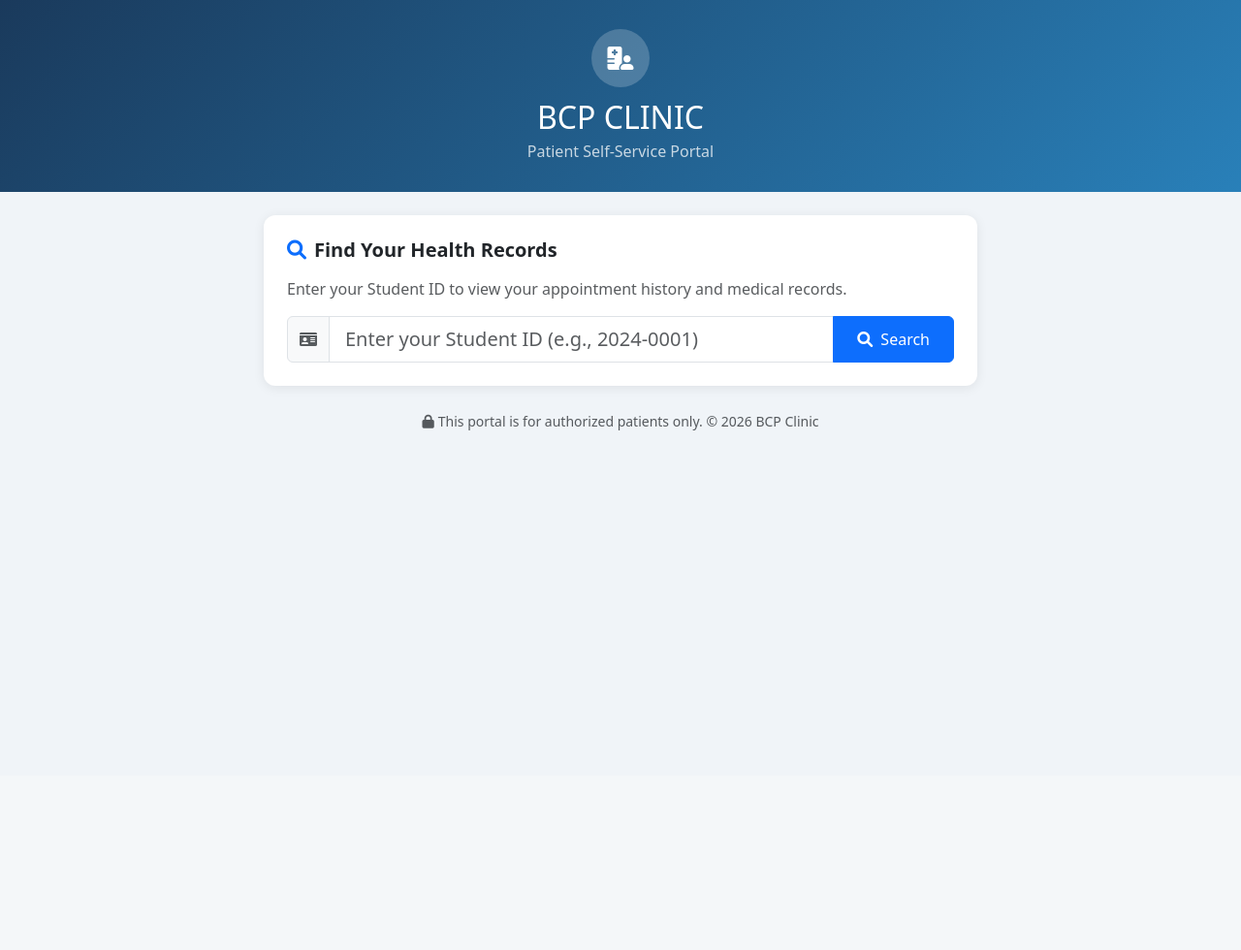
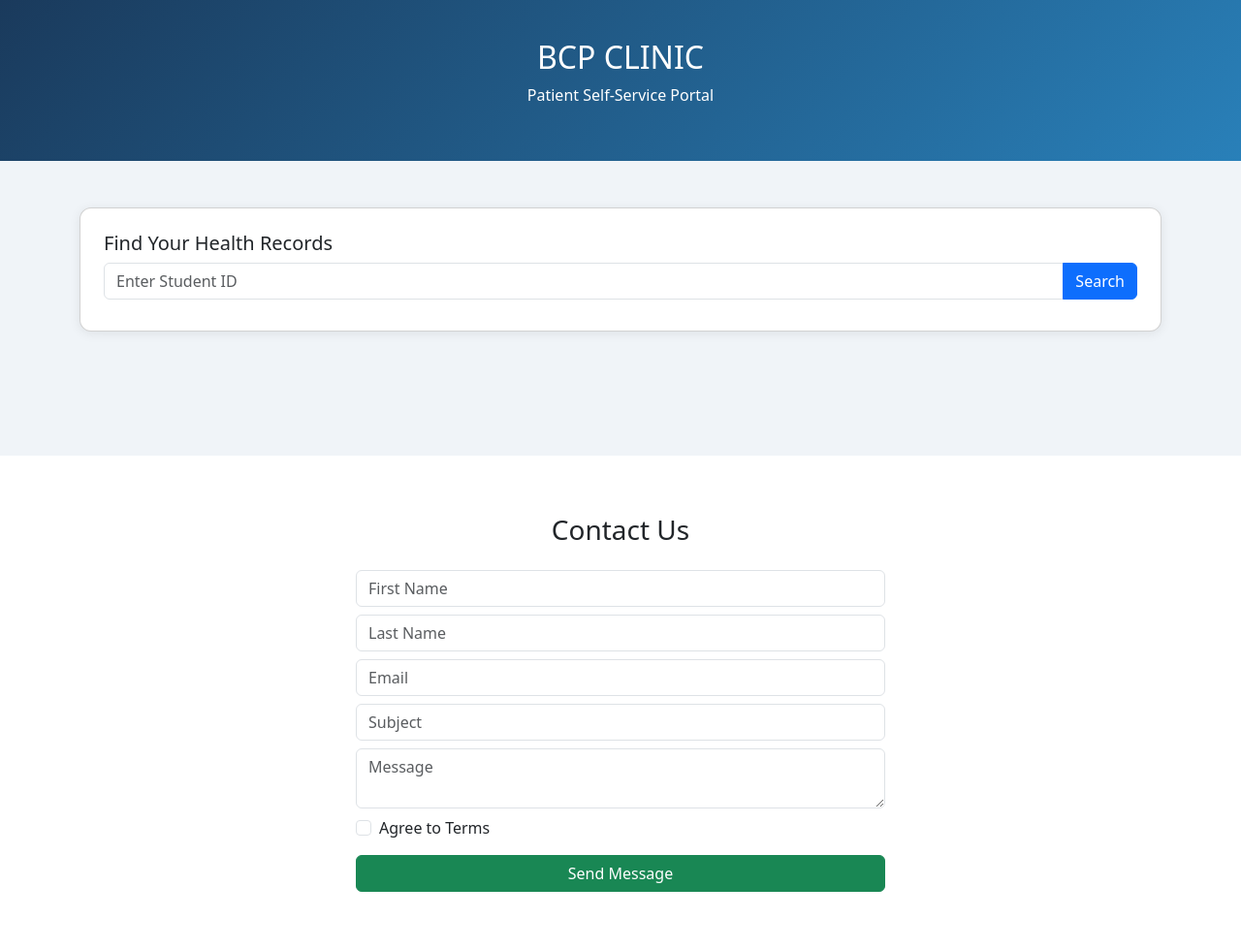
Before and after one commit to JasonD188/clinis, a PHP site: page /portal.php in a window 1280 px wide. Shown: the whole page at 97% size. Before the commit the page ends 444 px from the top, so only its background shows below. Run offline with PHP 8.4, Linux system fonts and the light colour scheme; some libraries are stand-ins or nearby versions.

Commit message:
Update All files

```diff
--- a/index.php
+++ b/index.php
@@ -382,7 +382,7 @@ if (isset($_GET['view_patient'])) {
     <link rel="stylesheet" href="https://cdnjs.cloudflare.com/ajax/libs/font-awesome/6.0.0/css/all.min.css">
     <style>
         :root {
-            --sidebar-bg: #1a3a5c;
+            --sidebar-bg: #1b3c15;
             --sidebar-hover: #2980b9;
             --primary: #2980b9;
             --accent: #27ae60;
@@ -587,7 +587,7 @@ if (isset($_GET['view_patient'])) {
                 <ul class="dropdown-menu dropdown-menu-end">
                     <li><span class="dropdown-item-text text-muted small"><?= ucfirst($_SESSION['role']) ?></span></li>
                     <li><hr class="dropdown-divider"></li>
-                    <li><a class="dropdown-item" href="?page=settings"><i class="fas fa-cog me-2"></i>Settings</a></li>
+
                     <li><a class="dropdown-item text-danger" href="logout.php"><i class="fas fa-sign-out-alt me-2"></i>Logout</a></li>
                 </ul>
             </div>
@@ -876,7 +876,7 @@ if (isset($_GET['view_patient'])) {
     <div class="card-body py-2">
         <form method="GET" class="d-flex gap-2">
             <input type="hidden" name="page" value="patients">
-            <input type="text" name="search" class="form-control" placeholder="Search by name or student ID..." value="<?= htmlspecialchars($search) ?>">
+            <input type="text" name="search" class="form-control" placeholder="Search by name or Patient_ID" value="<?= htmlspecialchars($search) ?>">
             <button type="submit" class="btn btn-primary px-3"><i class="fas fa-search"></i></button>
             <?php if ($search): ?><a href="?page=patients" class="btn btn-outline-secondary"><i class="fas fa-times"></i></a><?php endif; ?>
         </form>
--- a/inventory.print.php
+++ b/inventory.print.php
@@ -57,7 +57,6 @@ $itemData = $itemQuery->fetch_assoc();
 // =======================================
 $logQuery = $conn->query("SELECT action_date FROM inventory_logs WHERE inventory_id = $item_id ORDER BY action_date DESC LIMIT 1");
 $log = $logQuery->fetch_assoc();
-$action_date = $log['action_date'] ?? $itemData['created_at'];
 ?>
 
 <!DOCTYPE html>
--- a/portal.php
+++ b/portal.php
@@ -1,160 +1,193 @@
 <?php
 include 'db.php';
+
 $search = '';
 $patient = null;
 $records = null;
 $appointments = null;
 $error = '';
 
-if ($_SERVER['REQUEST_METHOD'] == 'POST' && isset($_POST['search_id'])) {
+
+
+if ($_SERVER['REQUEST_METHOD'] === 'POST' && isset($_POST['search_id'])) {
+
     $search = trim($_POST['student_id']);
+
     $stmt = $conn->prepare("SELECT * FROM patients WHERE student_id = ?");
     $stmt->bind_param("s", $search);
     $stmt->execute();
     $result = $stmt->get_result();
     $patient = $result->fetch_assoc();
-    if (!$patient) $error = "No patient found with Student ID: " . htmlspecialchars($search);
-    else {
-        $pid = $patient['id'];
-        $records = $conn->query("SELECT * FROM medical_records WHERE patient_id=$pid ORDER BY record_date DESC");
-        $appointments = $conn->query("SELECT * FROM appointments WHERE patient_id=$pid ORDER BY appointment_date DESC");
+
+    if (!$patient) {
+        $error = "No patient found with Student ID: " . htmlspecialchars($search);
+    } else {
+        $pid = (int)$patient['id'];
+
+        $records = $conn->query("
+            SELECT * FROM medical_records
+            WHERE patient_id = $pid
+            ORDER BY record_date DESC
+        ");
+
+        $appointments = $conn->query("
+            SELECT * FROM appointments
+            WHERE patient_id = $pid
+            ORDER BY appointment_date DESC
+        ");
     }
 }
 ?>
+
 <!DOCTYPE html>
 <html lang="en">
 <head>
 <meta charset="UTF-8">
 <meta name="viewport" content="width=device-width, initial-scale=1.0">
-    <title>BCP Clinic - Patient Portal</title>
+<title>BCP Clinic Portal</title>
 <link href="https://cdn.jsdelivr.net/npm/bootstrap@5.3.0/dist/css/bootstrap.min.css" rel="stylesheet">
-    <link rel="stylesheet" href="https://cdnjs.cloudflare.com/ajax/libs/font-awesome/6.0.0/css/all.min.css">
+<script type="text/javascript" src="https://cdn.jsdelivr.net/npm/emailjs-com@3.2.0/dist/email.min.js"></script>
 <style>
-        body { background: #f0f4f8; }
-        .portal-header { background: linear-gradient(135deg, #1a3a5c, #2980b9); color: white; padding: 30px 0; }
-        .card { border: none; border-radius: 12px; box-shadow: 0 2px 12px rgba(0,0,0,0.08); }
-        .vital-badge { display: inline-block; padding: 5px 12px; border-radius: 20px; font-size: 13px; font-weight: 600; margin: 3px; background: #f0f4f8; border: 1px solid #dee2e6; }
+body { background:#f0f4f8; }
+.header { background:linear-gradient(135deg,#1a3a5c,#2980b9); color:#fff; padding:40px 0; text-align:center; }
+.card { border-radius:12px; box-shadow:0 2px 12px rgba(0,0,0,0.08); margin-bottom:20px; }
+.vital-badge { padding:4px 10px; border-radius:20px; font-size:12px; margin:3px; background:#f0f4f8; border:1px solid #dee2e6; display:inline-block; }
+.contact-section { background:#ffffff; padding:60px 0; margin-top:60px; }
 </style>
 </head>
 <body>
-<div class="portal-header">
-    <div class="container text-center">
-        <div style="width:60px;height:60px;background:rgba(255,255,255,0.2);border-radius:50%;display:flex;align-items:center;justify-content:center;margin:0 auto 12px;font-size:24px;">
-            <i class="fas fa-hospital-user"></i>
-        </div>
-        <h2 class="mb-1">BCP CLINIC</h2>
-        <p class="mb-0 opacity-75">Patient Self-Service Portal</p>
-    </div>
+
+<div class="header">
+    <h2>BCP CLINIC</h2>
+    <p>Patient Self-Service Portal</p>
 </div>
 
-<div class="container py-4">
-    <div class="row justify-content-center">
-        <div class="col-md-8">
-            <div class="card mb-4">
-                <div class="card-body p-4">
-                    <h5 class="mb-3 fw-bold"><i class="fas fa-search me-2 text-primary"></i>Find Your Health Records</h5>
-                    <p class="text-muted mb-3">Enter your Student ID to view your appointment history and medical records.</p>
+<div class="container py-5">
+
+    <!-- SEARCH -->
+    <div class="card p-4">
+        <h5>Find Your Health Records</h5>
         <form method="POST">
-                        <div class="input-group">
-                            <span class="input-group-text bg-light"><i class="fas fa-id-card text-muted"></i></span>
-                            <input type="text" name="student_id" class="form-control form-control-lg" placeholder="Enter your Student ID (e.g., 2024-0001)" value="<?= htmlspecialchars($search) ?>" required>
-                            <button type="submit" name="search_id" class="btn btn-primary px-4"><i class="fas fa-search me-2"></i>Search</button>
+            <div class="input-group mb-2">
+                <input type="text" name="student_id" class="form-control" placeholder="Enter Student ID" required>
+                <button type="submit" name="search_id" class="btn btn-primary">Search</button>
             </div>
         </form>
-                    <?php if ($error): ?>
-                        <div class="alert alert-danger mt-3 mb-0"><i class="fas fa-exclamation-circle me-2"></i><?= $error ?></div>
+        <?php if($error): ?>
+            <div class="alert alert-danger"><?= $error ?></div>
         <?php endif; ?>
     </div>
+
+    <!-- PATIENT DATA -->
+    <?php if($patient): ?>
+    <div class="card p-4">
+        <h5><?= htmlspecialchars($patient['full_name']) ?></h5>
+        <p><strong>Student ID:</strong> <?= htmlspecialchars($patient['student_id']) ?></p>
+        <p><strong>Gender:</strong> <?= htmlspecialchars($patient['gender']) ?></p>
+        <p><strong>Blood Type:</strong> <?= htmlspecialchars($patient['blood_type']) ?></p>
     </div>
 
-            <?php if ($patient): ?>
-            <!-- Patient Info -->
-            <div class="card mb-3">
-                <div class="card-body p-4">
-                    <div class="d-flex align-items-center gap-3 mb-3">
-                        <div style="width:55px;height:55px;background:linear-gradient(135deg,#2980b9,#3498db);border-radius:50%;display:flex;align-items:center;justify-content:center;font-size:22px;color:white;font-weight:bold;">
-                            <?= strtoupper(substr($patient['full_name'],0,1)) ?>
-                        </div>
-                        <div>
-                            <h5 class="mb-0 fw-bold"><?= htmlspecialchars($patient['full_name']) ?></h5>
-                            <span class="badge bg-primary"><?= htmlspecialchars($patient['student_id']) ?></span>
-                        </div>
-                    </div>
-                    <div class="row g-2">
-                        <div class="col-md-4"><small class="text-muted d-block">Date of Birth</small><strong><?= $patient['dob'] ?: 'N/A' ?></strong></div>
-                        <div class="col-md-4"><small class="text-muted d-block">Gender</small><strong><?= $patient['gender'] ?: 'N/A' ?></strong></div>
-                        <div class="col-md-4"><small class="text-muted d-block">Blood Type</small><strong><?= $patient['blood_type'] ? "<span class='badge bg-danger'>{$patient['blood_type']}</span>" : 'N/A' ?></strong></div>
-                        <div class="col-md-6"><small class="text-muted d-block">Phone</small><strong><?= htmlspecialchars($patient['phone'] ?: 'N/A') ?></strong></div>
-                        <div class="col-md-6"><small class="text-muted d-block">Email</small><strong><?= htmlspecialchars($patient['email'] ?: 'N/A') ?></strong></div>
-                    </div>
-                    <?php if ($patient['emergency_name']): ?>
-                    <div class="alert alert-danger mt-3 mb-0 py-2">
-                        <small><strong><i class="fas fa-exclamation-triangle me-1"></i>Emergency Contact:</strong> <?= htmlspecialchars($patient['emergency_name']) ?> — <?= htmlspecialchars($patient['emergency_phone']) ?></small>
-                    </div>
-                    <?php endif; ?>
-                </div>
+    <!-- APPOINTMENTS -->
+    <div class="card p-4">
+        <h6>Appointments</h6>
+        <table class="table">
+            <tr><th>Date</th><th>Doctor</th><th>Status</th></tr>
+            <?php if($appointments->num_rows==0): ?>
+                <tr><td colspan="3">No appointments</td></tr>
+            <?php else: while($a=$appointments->fetch_assoc()): ?>
+                <tr>
+                    <td><?= htmlspecialchars($a['appointment_date']) ?></td>
+                    <td><?= htmlspecialchars($a['doctor_name']) ?></td>
+                    <td><?= htmlspecialchars($a['status']) ?></td>
+                </tr>
+            <?php endwhile; endif; ?>
+        </table>
     </div>
 
-            <!-- Appointments -->
-            <div class="card mb-3">
-                <div class="card-header bg-white py-3">
-                    <h6 class="mb-0 fw-bold"><i class="fas fa-calendar-check me-2 text-success"></i>Appointments</h6>
-                </div>
-                <div class="card-body p-0">
-                    <div class="table-responsive">
-                    <table class="table table-hover mb-0">
-                        <thead class="table-light"><tr><th>Date</th><th>Time</th><th>Type</th><th>Doctor</th><th>Status</th></tr></thead>
-                        <tbody>
-                        <?php if ($appointments->num_rows == 0): ?>
-                            <tr><td colspan="5" class="text-center py-3 text-muted">No appointments on record</td></tr>
-                        <?php else: while($r = $appointments->fetch_assoc()): $sc = $r['status']=='Scheduled'?'info':($r['status']=='Completed'?'success':'danger'); ?>
-                            <tr>
-                                <td><?= date('M d, Y', strtotime($r['appointment_date'])) ?></td>
-                                <td><?= date('h:i A', strtotime($r['appointment_time'])) ?></td>
-                                <td><?= $r['type'] ?></td>
-                                <td><?= htmlspecialchars($r['doctor_name']) ?></td>
-                                <td><span class="badge bg-<?= $sc ?>"><?= $r['status'] ?></span></td>
-                            </tr>
-                        <?php endwhile; endif; ?>
-                        </tbody>
-                    </table>
-                    </div>
-                </div>
-            </div>
-
-            <!-- Medical Records -->
-            <div class="card">
-                <div class="card-header bg-white py-3">
-                    <h6 class="mb-0 fw-bold"><i class="fas fa-file-medical me-2 text-primary"></i>Medical History</h6>
-                </div>
-                <div class="card-body">
-                <?php if ($records->num_rows == 0): ?>
-                    <p class="text-center text-muted py-2">No medical records found</p>
-                <?php else: while($r = $records->fetch_assoc()): ?>
-                    <div class="border rounded p-3 mb-3">
-                        <div class="fw-bold text-muted mb-2 small"><?= date('F d, Y \a\t h:i A', strtotime($r['record_date'])) ?></div>
-                        <div class="mb-2">
-                            <?php if($r['bp']): ?><span class="vital-badge"><i class="fas fa-heartbeat text-danger me-1"></i>BP: <?= $r['bp'] ?></span><?php endif; ?>
-                            <?php if($r['weight']): ?><span class="vital-badge"><i class="fas fa-weight text-info me-1"></i>Weight: <?= $r['weight'] ?> kg</span><?php endif; ?>
-                            <?php if($r['height']): ?><span class="vital-badge"><i class="fas fa-ruler text-success me-1"></i>Height: <?= $r['height'] ?> cm</span><?php endif; ?>
-                            <?php if($r['temperature']): ?><span class="vital-badge"><i class="fas fa-thermometer text-warning me-1"></i>Temp: <?= $r['temperature'] ?>°C</span><?php endif; ?>
-                        </div>
-                        <?php if($r['diagnosis']): ?><p class="mb-1"><strong>Diagnosis:</strong> <?= htmlspecialchars($r['diagnosis']) ?></p><?php endif; ?>
-                        <?php if($r['prescription']): ?><p class="mb-1"><strong>Prescription:</strong> <?= htmlspecialchars($r['prescription']) ?></p><?php endif; ?>
-                        <?php if($r['consultation_notes']): ?><p class="mb-0 text-muted"><small><?= htmlspecialchars($r['consultation_notes']) ?></small></p><?php endif; ?>
+    <!-- MEDICAL RECORDS -->
+    <div class="card p-4">
+        <h6>Medical History</h6>
+        <?php if($records->num_rows==0): ?>
+            <p>No records found</p>
+        <?php else: while($r=$records->fetch_assoc()): ?>
+            <div class="border p-3 mb-3 rounded">
+                <div><strong>Date:</strong> <?= htmlspecialchars($r['record_date']) ?></div>
+                <?php if($r['bp']): ?><span class="vital-badge">BP: <?= htmlspecialchars($r['bp']) ?></span><?php endif; ?>
+                <?php if($r['weight']): ?><span class="vital-badge">Weight: <?= htmlspecialchars($r['weight']) ?> kg</span><?php endif; ?>
+                <?php if($r['temperature']): ?><span class="vital-badge">Temp: <?= htmlspecialchars($r['temperature']) ?>°C</span><?php endif; ?>
+                <p><strong>Diagnosis:</strong> <?= htmlspecialchars($r['diagnosis']) ?></p>
+                <p><strong>Prescription:</strong> <?= htmlspecialchars($r['prescription']) ?></p>
             </div>
         <?php endwhile; endif; ?>
     </div>
-            </div>
     <?php endif; ?>
 
-            <div class="text-center mt-4 text-muted">
-                <small><i class="fas fa-lock me-1"></i>This portal is for authorized patients only. &copy; <?= date('Y') ?> BCP Clinic</small>
+</div>
+
+<!-- CONTACT SECTION -->
+<div class="contact-section">
+<div class="container">
+<div class="row justify-content-center">
+<div class="col-md-6">
+
+<h3 class="mb-4 text-center">Contact Us</h3>
+
+<form id="contactForm">
+    <input type="text" name="first_name" class="form-control mb-2" placeholder="First Name" required>
+    <input type="text" name="last_name" class="form-control mb-2" placeholder="Last Name" required>
+    <input type="email" name="email" class="form-control mb-2" placeholder="Email" required>
+    <input type="text" name="subject" class="form-control mb-2" placeholder="Subject" required>
+    <textarea name="message" class="form-control mb-2" placeholder="Message" required></textarea>
+
+    <div class="form-check mb-3">
+        <input class="form-check-input" type="checkbox" name="agree" required>
+        <label class="form-check-label">Agree to Terms</label>
+    </div>
+
+    <button type="submit" class="btn btn-success w-100">Send Message</button>
+</form>
+
 </div>
 </div>
 </div>
 </div>
 
-<script src="https://cdn.jsdelivr.net/npm/bootstrap@5.3.0/dist/js/bootstrap.bundle.min.js"></script>
+<script>
+document.addEventListener('DOMContentLoaded', function() {
+    emailjs.init("");
+
+    const form = document.getElementById('contactForm');
+
+    form.addEventListener('submit', function(e) {
+        e.preventDefault();
+
+        const first_name = form.first_name.value.trim();
+        const last_name = form.last_name.value.trim();
+        const email = form.email.value.trim();
+        const subject = form.subject.value.trim();
+        const message = form.message.value.trim();
+
+        if (!form.agree.checked) {
+            alert("you must agree to the terms");
+            retrun;
+        }
+        emailjs.send("", "", {
+            first_name: first_name,
+            last_name: last_name,
+            email: email,
+            subject: subject,
+            message: message,
+            reply_to: email
+        }).then(function(response) {
+              alert("message sen successfully!");
+              form.reset();
+        },function(error) {
+            console.error("Failed to send ",error);
+            alert("Failed to send a message Please try again");
+        });
+    })
+})
+</script>
+
 </body>
 </html>
--- a/print_report.php
+++ b/print_report.php
@@ -38,10 +38,7 @@ $data = $conn->query("SELECT * FROM patients ORDER BY full_name ASC");
     <td><?= $r['gender'] ?></td>
     <td><?= $r['blood_type'] ?></td>
     <td>
-        <a href="?id=<?= $r['id'] ?>"
-           class="btn btn-success btn-sm">
-           <i class="fas fa-file-medical"></i> View
-        </a>
+
 
         <a href="x.ray.php?id=<?= $r['id'] ?>"
            class="btn btn-primary btn-sm">
--- a/x.ray.php
+++ b/x.ray.php
@@ -112,7 +112,7 @@ body {
     width: 100%;
     max-width: 500px;
     margin-top: 15px;
-    max-height: 300px;
+    max-height: 250px;
     object-fit: contain;
 }
 .footer {
```
Also changed, not shown: uploads/1772634421_Gemini_Generated_Image_3vczrc3vczrc3vcz-removebg-preview.png (added). Lines whose indentation alone changed are shown as unchanged.
